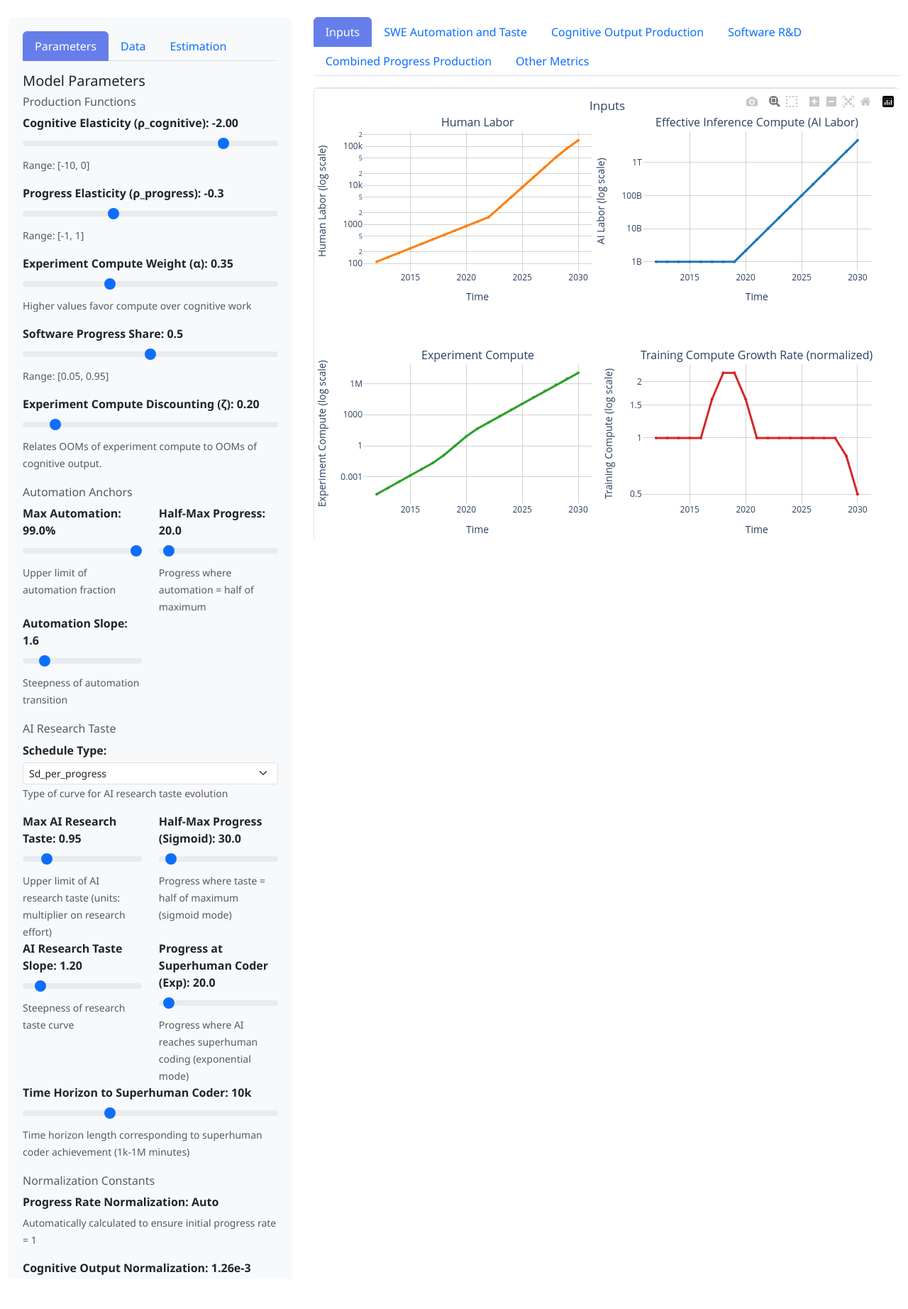
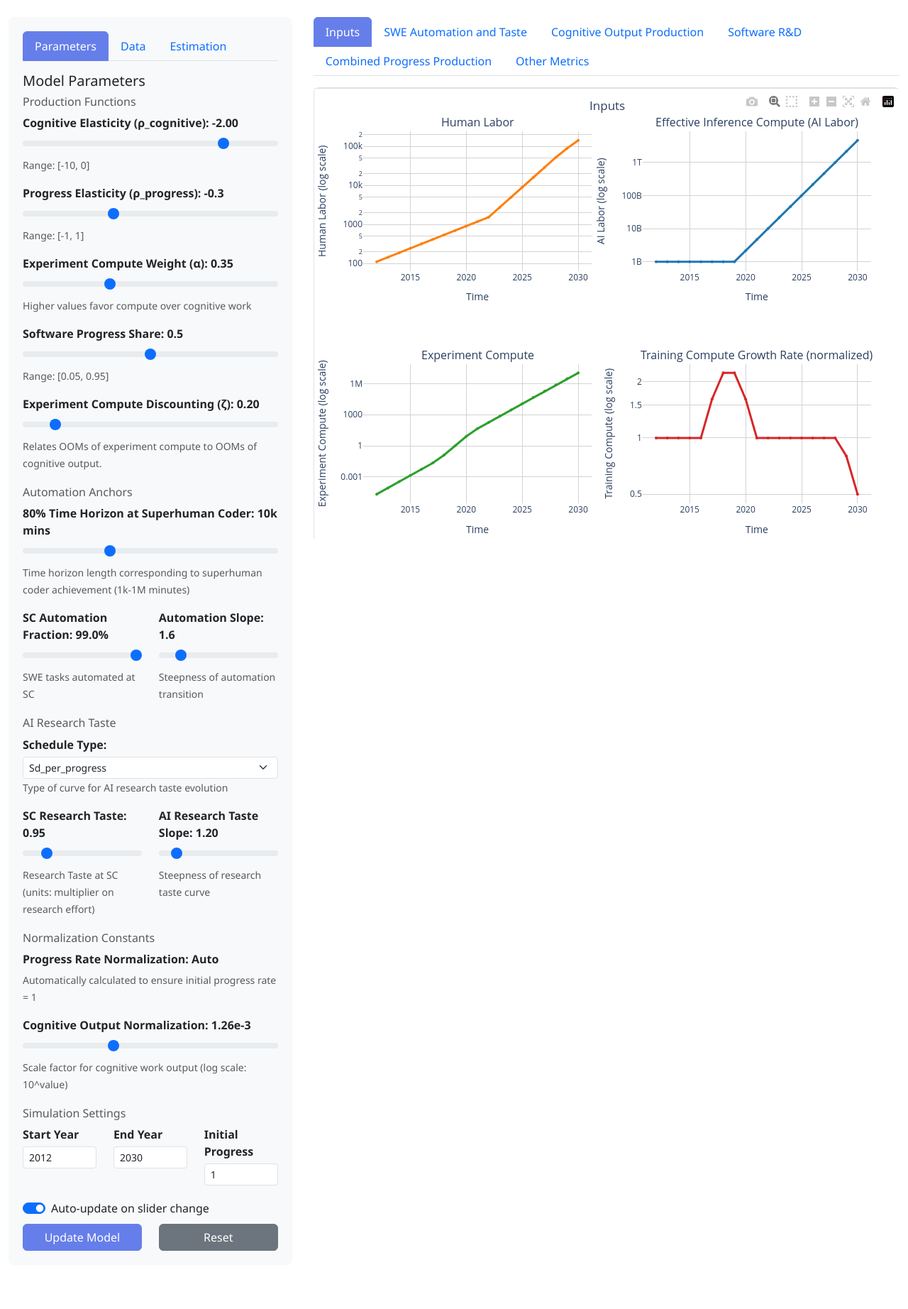
Before and after one commit to brendanhalstead/ai-progress-rates, a Flask app: page / in a window 1280 px wide. Shown: the part 54-1898 px from the top of the page at 71% size. Run offline with Flask 2, Linux system fonts and the light colour scheme; some libraries are stand-ins or nearby versions.

Commit message:
ui tweaks

```diff
--- a/templates/index.html
+++ b/templates/index.html
@@ -164,27 +164,21 @@
                             <div class="param-group">
                                 <h6 class="text-muted">Automation Anchors</h6>
 
+                                <div class="mb-3">
+                                    <label class="param-label">80% Time Horizon at Superhuman Coder: <span id="sc_time_horizon_minutes_val">Loading...</span> mins</label>
+                                    <input type="range" class="range-input form-range" id="sc_time_horizon_minutes" step="0.1">
+                                    <small class="text-muted">Time horizon length corresponding to superhuman coder achievement (1k-1M minutes)</small>
+                                </div>
                                 <div class="row">
                                     <div class="col-6">
-                                        <label class="param-label">Max Automation: <span id="automation_fraction_at_superhuman_coder_val">Loading...</span></label>
+                                        <label class="param-label">SC Automation Fraction: <span id="automation_fraction_at_superhuman_coder_val">Loading...</span></label>
                                         <input type="range" class="range-input form-range" id="automation_fraction_at_superhuman_coder" step="0.01">
-                                        <small class="text-muted">Upper limit of automation fraction</small>
+                                        <small class="text-muted">SWE tasks automated at SC</small>
                                     </div>
-                                    <div class="col-6">
-                                        <label class="param-label">Half-Max Progress: <span id="progress_at_half_sc_automation_val">Loading...</span></label>
-                                        <input type="range" class="range-input form-range" id="progress_at_half_sc_automation" step="1">
-                                        <small class="text-muted">Progress where automation = half of maximum</small>
-                                    </div>
-                                </div>
-
-                                <div class="row">
                                     <div class="col-6">
                                         <label class="param-label">Automation Slope: <span id="automation_slope_val">Loading...</span></label>
                                         <input type="range" class="range-input form-range" id="automation_slope" step="0.1">
                                         <small class="text-muted">Steepness of automation transition</small>
-                                    </div>
-                                    <div class="col-6">
-                                        <!-- Placeholder for balance, could add another parameter later -->
                                     </div>
                                 </div>
                             </div>
@@ -205,34 +199,15 @@
 
                                 <div class="row">
                                     <div class="col-6">
-                                        <label class="param-label">Max AI Research Taste: <span id="ai_research_taste_at_superhuman_coder_val">Loading...</span></label>
+                                        <label class="param-label">SC Research Taste: <span id="ai_research_taste_at_superhuman_coder_val">Loading...</span></label>
                                         <input type="range" class="range-input form-range" id="ai_research_taste_at_superhuman_coder" step="0.01">
-                                        <small class="text-muted">Upper limit of AI research taste (units: multiplier on research effort)</small>
+                                        <small class="text-muted">Research Taste at SC (units: multiplier on research effort)</small>
                                     </div>
-                                    <div class="col-6">
-                                        <label class="param-label">Half-Max Progress (Sigmoid): <span id="progress_at_half_ai_research_taste_val">Loading...</span></label>
-                                        <input type="range" class="range-input form-range" id="progress_at_half_ai_research_taste" step="1">
-                                        <small class="text-muted">Progress where taste = half of maximum (sigmoid mode)</small>
-                                    </div>
-                                </div>
-
-                                <div class="row">
                                     <div class="col-6">
                                         <label class="param-label">AI Research Taste Slope: <span id="ai_research_taste_slope_val">Loading...</span></label>
                                         <input type="range" class="range-input form-range" id="ai_research_taste_slope" step="0.1">
                                         <small class="text-muted">Steepness of research taste curve</small>
                                     </div>
-                                    <div class="col-6">
-                                        <label class="param-label">Progress at Superhuman Coder (Exp): <span id="progress_at_sc_val">Loading...</span></label>
-                                        <input type="range" class="range-input form-range" id="progress_at_sc" step="1">
-                                        <small class="text-muted">Progress where AI reaches superhuman coding (exponential mode)</small>
-                                    </div>
-                                </div>
-
-                                <div class="mb-3">
-                                    <label class="param-label">Time Horizon to Superhuman Coder: <span id="sc_time_horizon_minutes_val">Loading...</span></label>
-                                    <input type="range" class="range-input form-range" id="sc_time_horizon_minutes" step="0.1">
-                                    <small class="text-muted">Time horizon length corresponding to superhuman coder achievement (1k-1M minutes)</small>
                                 </div>
                             </div>
 
@@ -539,11 +514,9 @@
             // List of expected parameters with their element IDs
             const parameterIds = [
                 'rho_cognitive', 'rho_progress', 'alpha', 'software_progress_share',
-                'automation_fraction_at_superhuman_coder', 'progress_at_half_sc_automation',
-                'automation_slope', 'cognitive_output_normalization', 'zeta',
-                'ai_research_taste_at_superhuman_coder', 'progress_at_half_ai_research_taste',
-                'ai_research_taste_slope', 'taste_schedule_type', 'progress_at_sc',
-                'sc_time_horizon_minutes'
+                'automation_fraction_at_superhuman_coder', 'automation_slope',
+                'cognitive_output_normalization', 'zeta', 'ai_research_taste_at_superhuman_coder',
+                'ai_research_taste_slope', 'taste_schedule_type', 'sc_time_horizon_minutes'
             ];
 
             parameterIds.forEach(id => {
@@ -576,10 +549,8 @@
                             const fallbacks = {
                                 'rho_cognitive': -2, 'rho_progress': -0.1, 'alpha': 0.5,
                                 'software_progress_share': 0.5, 'automation_fraction_at_superhuman_coder': 0.99,
-                                'progress_at_half_sc_automation': 18.0, 'automation_slope': 1.6,
-                                'cognitive_output_normalization': 1, 'zeta': 0.4,
-                                'ai_research_taste_at_superhuman_coder': 0.95, 'progress_at_half_ai_research_taste': 30.0,
-                                'ai_research_taste_slope': 1.2, 'progress_at_sc': 50.0,
+                                'automation_slope': 1.6, 'cognitive_output_normalization': 1, 'zeta': 0.4,
+                                'ai_research_taste_at_superhuman_coder': 0.95, 'ai_research_taste_slope': 1.2,
                                 'sc_time_horizon_minutes': 50000.0
                             };
                             value = fallbacks[id] || 1;
@@ -1383,14 +1354,11 @@
                         'alpha': [0.05, 0.95],
                         'software_progress_share': [0.05, 0.95],
                         'automation_fraction_at_superhuman_coder': [0.1, 0.99],
-                        'progress_at_half_sc_automation': [1, 2000],
                         'automation_slope': [0.1, 10],
                         'cognitive_output_normalization': [-5, 1],
                         'zeta': [0.1, 1.0],
                         'ai_research_taste_at_superhuman_coder': [0.1, 5],
-                        'progress_at_half_ai_research_taste': [1, 500],
                         'ai_research_taste_slope': [0.1, 10],
-                        'progress_at_sc': [1, 500],
                         'sc_time_horizon_minutes': [3, 6]  // Log scale bounds
                     };
 
@@ -1416,14 +1384,11 @@
                 'alpha': { min: 0.05, max: 0.95, value: 0.5 },
                 'software_progress_share': { min: 0.05, max: 0.95, value: 0.7, range: '[0.05, 0.95]' },
                 'automation_fraction_at_superhuman_coder': { min: 0.1, max: 0.99, value: 0.99 },
-                'progress_at_half_sc_automation': { min: 1, max: 2000, value: 500 },
                 'automation_slope': { min: 0.1, max: 10, value: 2.0 },
                 'cognitive_output_normalization': { min: -5, max: 1, value: 0 },
                 'zeta': { min: 0.1, max: 1.0, value: 0.4, range: '[0.1, 1.0]' },
                 'ai_research_taste_at_superhuman_coder': { min: 0.1, max: 5, value: 0.95 },
-                'progress_at_half_ai_research_taste': { min: 1, max: 500, value: 30.0 },
                 'ai_research_taste_slope': { min: 0.1, max: 10, value: 1.2 },
-                'progress_at_sc': { min: 1, max: 500, value: 20.0 },
                 'sc_time_horizon_minutes': { min: 3, max: 6, value: 4.7 }  // Log scale: 10^3 to 10^6, default 10^4.7 ≈ 50000
             };
 
@@ -1487,15 +1452,12 @@
                     'rho_progress': 'Progress Elasticity',
                     'alpha': 'Compute Weight',
                     'software_progress_share': 'Software Share',
-                    'automation_fraction_at_superhuman_coder': 'Max Automation',
-                    'progress_at_half_sc_automation': 'Half-Max Progress',
+                    'automation_fraction_at_superhuman_coder': 'SC Automation Fraction:',
                     'automation_slope': 'Automation Slope',
                     'cognitive_output_normalization': 'Cognitive Output Normalization',
                     'zeta': 'Experiment Compute Discounting',
-                    'ai_research_taste_at_superhuman_coder': 'Max AI Research Taste',
-                    'progress_at_half_ai_research_taste': 'Half-Max AI Research Taste Progress',
+                    'ai_research_taste_at_superhuman_coder': 'SC Research Taste',
                     'ai_research_taste_slope': 'AI Research Taste Slope',
-                    'progress_at_sc': 'Progress at Superhuman Coder',
                     'sc_time_horizon_minutes': 'Time Horizon to Superhuman Coder'
                 };
             }
```
